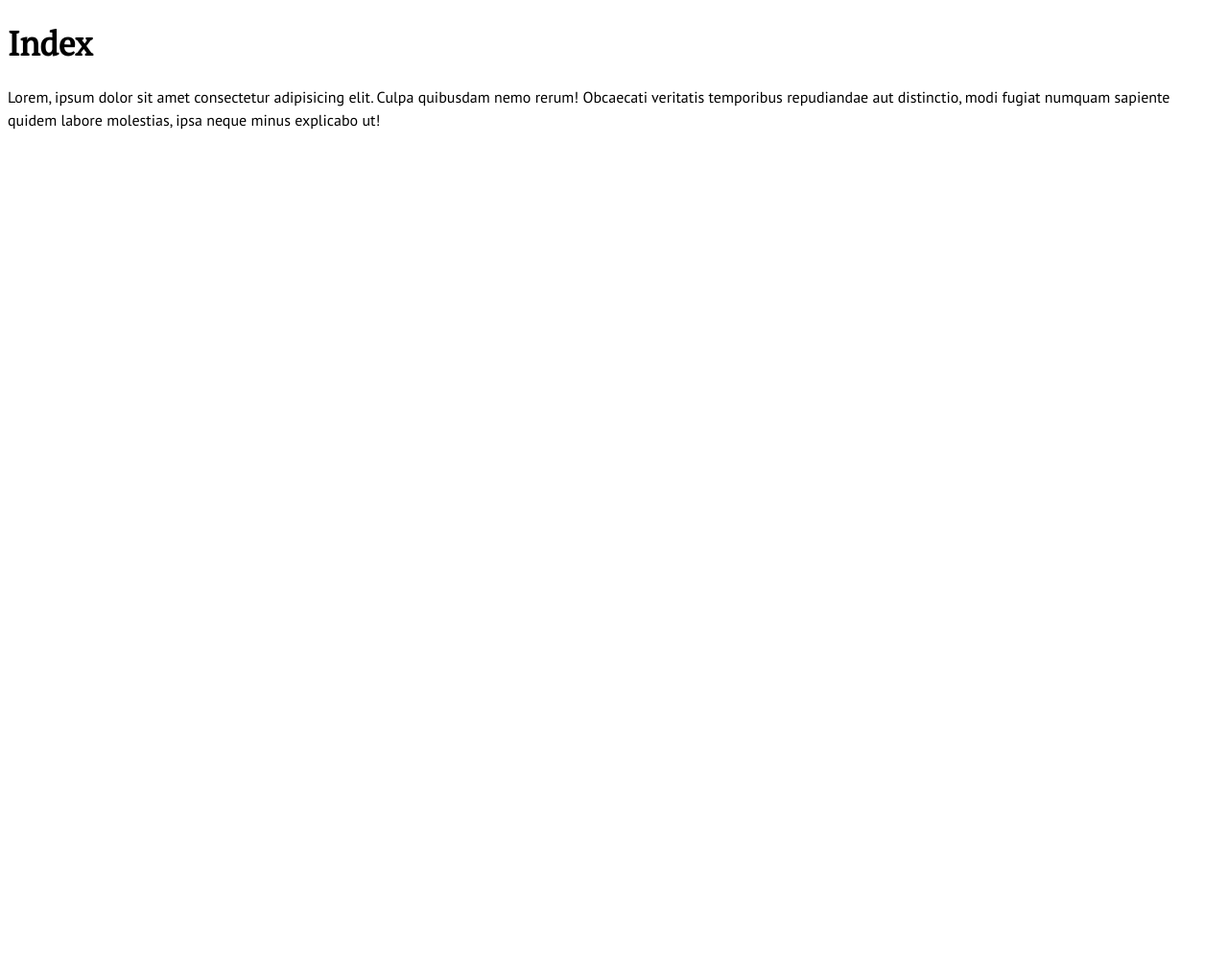
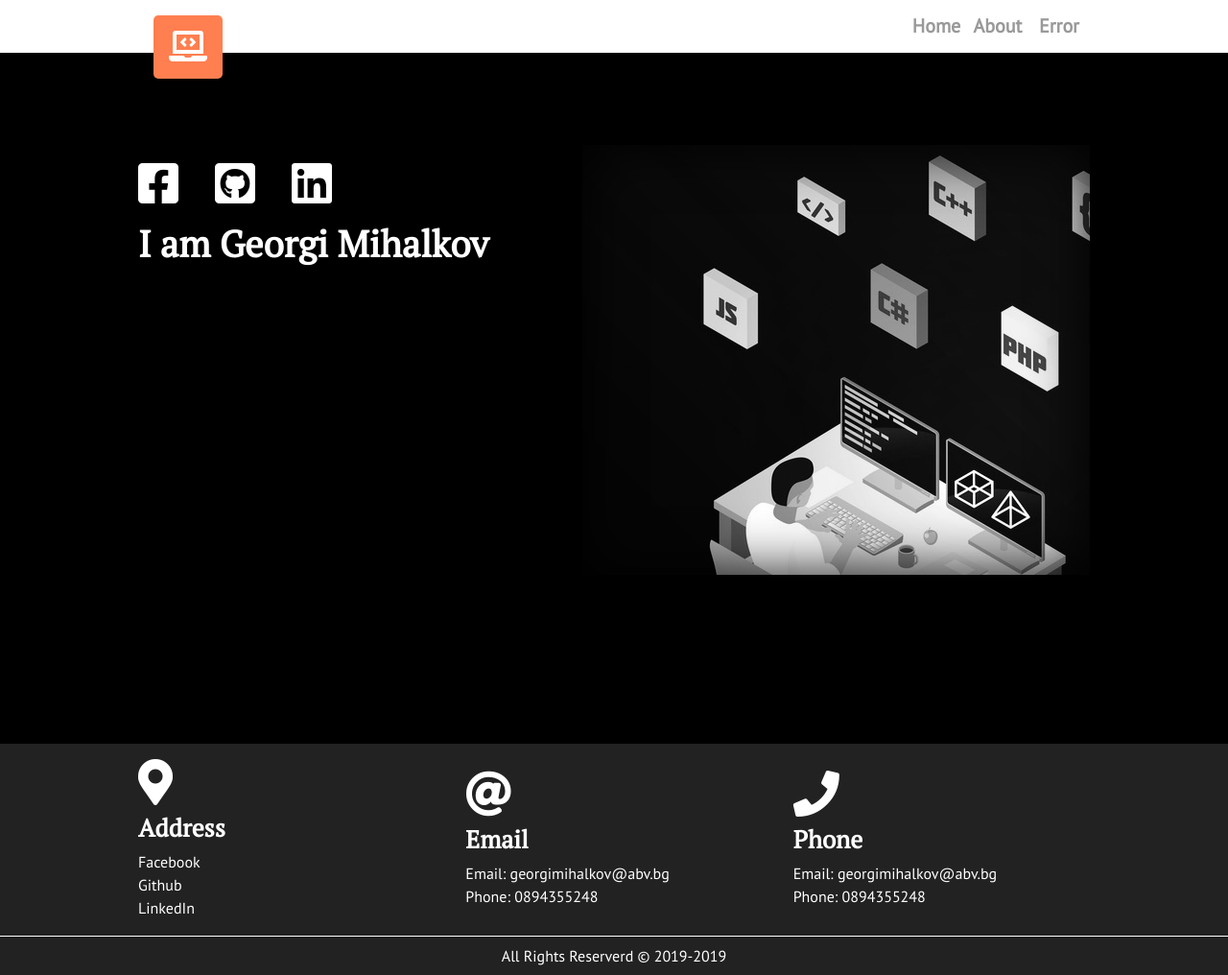
Before and after one commit to GMihalkow/CSS-Advanced-Project, a Jekyll site: the page built from index.html, in a window 1280 px wide. Shown: the whole page at 96% size. Built offline with Jekyll 4.4.1, drawn with Linux system fonts in a browser that asks for light colours; nearby versions of some CDN libraries; before the commit the page ends 900 px from its top, so only the background shows below that.

Commit message:
Begun implementing the index page. Added the navigation and the footer. Made changes to the global variables. Introduced includes.

```diff
--- a/_config.yml
+++ b/_config.yml
@@ -13,7 +13,7 @@
 # you will see them accessed via {{ site.title }}, {{ site.email }}, and so on.
 # You can create any custom variable you would like, and they will be accessible
 # in the templates via {{ site.myvariable }}.
-title: Your awesome title
+title: My Portfolio Website
 email: your-email@example.com
 description: >- # this means to ignore newlines until "baseurl:"
   Write an awesome description for your new site here. You can edit this
--- /dev/null
+++ b/_includes/footer.html
@@ -0,0 +1,30 @@
+<footer class="main-footer">
+    <section>
+        <section class="main-footer-body">
+            <section class="footer-info">
+                <i class="fas fa-map-marker-alt fa-3x"></i>
+                <h5>Address</h5>
+                <ul>
+                    <li>Facebook</li>
+                    <li>Github</li>
+                    <li>LinkedIn</li>
+                </ul>
+            </section>
+            <section class="footer-info">
+                <i class="fas fa-at fa-3x"></i>
+                <h5>Email</h5>
+                <p>Email: georgimihalkov@abv.bg</p>
+                <p>Phone: 0894355248</p>
+            </section>
+            <section class="footer-info">
+                <i class="fas fa-phone fa-3x"></i>
+                <h5>Phone</h5>
+                <p>Email: georgimihalkov@abv.bg</p>
+                <p>Phone: 0894355248</p>
+            </section>
+        </section>
+        <footer class="main-footer-footer">
+            All Rights Reserverd &copy; 2019-2019
+        </footer>
+    </section>
+</footer>
--- /dev/null
+++ b/_includes/header.html
@@ -0,0 +1,12 @@
+<header>
+    <div class="icon-wrapper">
+        <i class="fas fa-laptop-code fa-2x"></i>
+    </div>
+    <nav class="nav">
+        <ul>
+            <li><a href="/">Home</a></li>
+            <li><a href="/about">About</a></li>
+            <li><a href="/404">Error</a></li>
+        </ul>
+    </nav>
+</header>
--- a/_layouts/main.html
+++ b/_layouts/main.html
@@ -4,10 +4,14 @@
     <meta charset="UTF-8">
     <meta name="viewport" content="width=device-width, initial-scale=1.0">
     <meta http-equiv="X-UA-Compatible" content="ie=edge">
-    <title>Layout</title>
+    <title>{{ site.title }}</title>
     <link rel="stylesheet" href="../css/site.css">
 </head>
 <body>
-    {{ content }}
+    {% include header.html %}
+    <main>
+        {{ content }}
+    </main>
+    {% include footer.html %}
 </body>
 </html>
--- /dev/null
+++ b/css/footer.css
@@ -0,0 +1,34 @@
+.main-footer {
+    position: relative;
+    width: 100%;
+    background-color: #222;
+    color: #fff;
+}
+
+.main-footer-footer {
+    text-align: center;
+    padding: 0.5rem;
+    border-top: 1px solid #fff;
+}
+
+.main-footer-body {
+    margin: 0 auto;
+    justify-content: center;
+    align-items: center;
+    display: flex;
+    width: 80%;
+    height: 200px;
+}
+
+.main-footer-body > .footer-info {
+    padding: 1rem;
+    width: 30rem;
+}
+
+.main-footer-body > .footer-info > h5 {
+    margin: 0.5rem 0;
+}
+
+.main-footer-body > .footer-info > ul {
+    list-style: none;
+}
--- /dev/null
+++ b/css/index.css
@@ -0,0 +1,39 @@
+.content-wrapper {
+    display: flex;
+    width: 80%;
+    padding: 1rem;
+    height: 30rem;
+    margin: 5rem auto;
+}
+
+.social-buttons {
+    display: flex;
+    margin: 1rem 0;
+}
+
+.growing-icon {
+    transition: transform 0.3s ease-in-out;
+}
+
+.growing-icon:hover{
+    transform: scale(1.3);
+    cursor: pointer;
+}
+
+.content-wrapper > .intro-image-section{
+    width: 40rem;
+    background-image: url('../images/desk.jpg');
+    border: none;
+    box-shadow: 0 0 60px black inset;
+}
+
+.content-wrapper > .intro-section {
+    display: flex;
+    width: 35rem;
+    flex-wrap: wrap;
+    align-content: flex-start;
+}
+
+.social-buttons > div {
+    width: 5rem;
+}
--- /dev/null
+++ b/css/main.css
@@ -0,0 +1,11 @@
+body {
+    height: 50rem;
+    position: relative;
+    background: #000;
+}
+
+main {
+    color: #fff;
+    background-color: inherit;
+    height: 80%;
+}
--- /dev/null
+++ b/css/navigation.css
@@ -0,0 +1,55 @@
+.nav {
+    display: flex;
+    width: 100%;
+    margin: 0 auto;
+    flex: 0 0 auto;
+    background-color: #fff;
+    font-size: var(--font-size-medium, 18px);
+}
+
+.icon-wrapper {
+    margin-left: 10rem;
+    border-radius: 5px;
+    text-align: end;
+    padding: 1rem;
+    color: #fff;
+    position: absolute;
+    left:0;
+    background-color: coral;
+    top: 1rem;
+}
+
+.nav > ul {
+    display: flex;
+    flex: 0 0 auto;
+    list-style: none;
+    width: 30rem;
+    margin-left: auto;
+    justify-content: center;
+}
+
+.nav > ul > li {
+    width: 4rem;
+    text-align: center;
+    padding: 0.5rem 0 0.8rem 0;
+}
+
+.nav > ul > li {
+    font-weight: bold;
+    border-top: 0.3rem solid transparent; /* <- here */
+}
+
+.nav > ul > li:hover {
+    border-top: 0.3rem solid coral; /* <- here */
+    transition: border-top 2s;
+}
+
+.nav > ul > li > a{
+    color: var(--nav-menu-buttons-default-color, #999);
+    text-decoration: none;
+}
+
+.nav > ul > li > a:hover{
+    color: #555;
+    transition: color 2s;
+}
--- a/css/site.css
+++ b/css/site.css
@@ -1,7 +1,12 @@
+@import url('https://use.fontawesome.com/releases/v5.8.2/css/all.css');
+@import url('main.css');
 @import url('variables.css');
 @import url('typography.css');
+@import url('navigation.css');
+@import url('footer.css');
+@import url('index.css');
 
-* *:after *:before {
+*, *:after, *:before {
     box-sizing: border-box;
     margin: 0;
     padding: 0;
--- a/css/typography.css
+++ b/css/typography.css
@@ -12,25 +12,25 @@ h1, h2, h3, h4, h5, h6 {
 }
 
 h1 {
+    font-size: 2.6em;
+}
+
+h2 {
+    font-size: 2.4em;
+}
+
+h3 {
     font-size: 2.2em;
 }
 
-h2 {
-    font-size: 2.0em;
-}
-
-h3 {
+h4 {
     font-size: 1.8em;
 }
 
-h4 {
+h5 {
     font-size: 1.6em;
 }
 
-h5 {
+h6 {
     font-size: 1.4em;
 }
-
-h6 {
-    font-size: 1.2em;
-}
--- a/css/variables.css
+++ b/css/variables.css
@@ -1,5 +1,6 @@
 :root {
     --font-size-regular: 16px;
-    --font-size-medium: 18px;
-    --font-size-big: 20px;
+    --font-size-medium: 20px;
+    --font-size-big: 22px;
+    --nav-menu-buttons-default-color: #999;
 }
--- a/index.html
+++ b/index.html
@@ -6,5 +6,24 @@ title: Index
 layout: main
 ---
 
-<h1>{{ page.title }}</h1>
-<p>Lorem, ipsum dolor sit amet consectetur adipisicing elit. Culpa quibusdam nemo rerum! Obcaecati veritatis temporibus repudiandae aut distinctio, modi fugiat numquam sapiente quidem labore molestias, ipsa neque minus explicabo ut!</p>
+<section class="content-wrapper">
+    <section class="intro-section">
+        <section class="social-buttons">
+            <div>
+                <i onclick="window.location.href = 'https://www.facebook.com/profile.php?id=100009654850759'" class="fab fa-facebook-square fa-3x growing-icon"></i>
+            </div>
+            <div>
+                <i onclick="window.location.href = 'https://github.com/GMihalkow'" class="fab fa-github-square fa-3x growing-icon"></i>
+            </div>
+            <div>
+                <i onclick="window.location.href = 'https://www.linkedin.com/in/georgi-mihalkov-592955158/'" class="fab fa-linkedin fa-3x growing-icon"></i>
+            </div>
+        </section>
+        <section class="intro-bio">
+            <h2>I am Georgi Mihalkov</h2>
+        </section>
+    </section>
+    <secion class="intro-image-section">
+
+    </secion>
+</section>
```
Also changed, not shown: images/desk.jpg (added), images/hello-world.jpeg (added).
